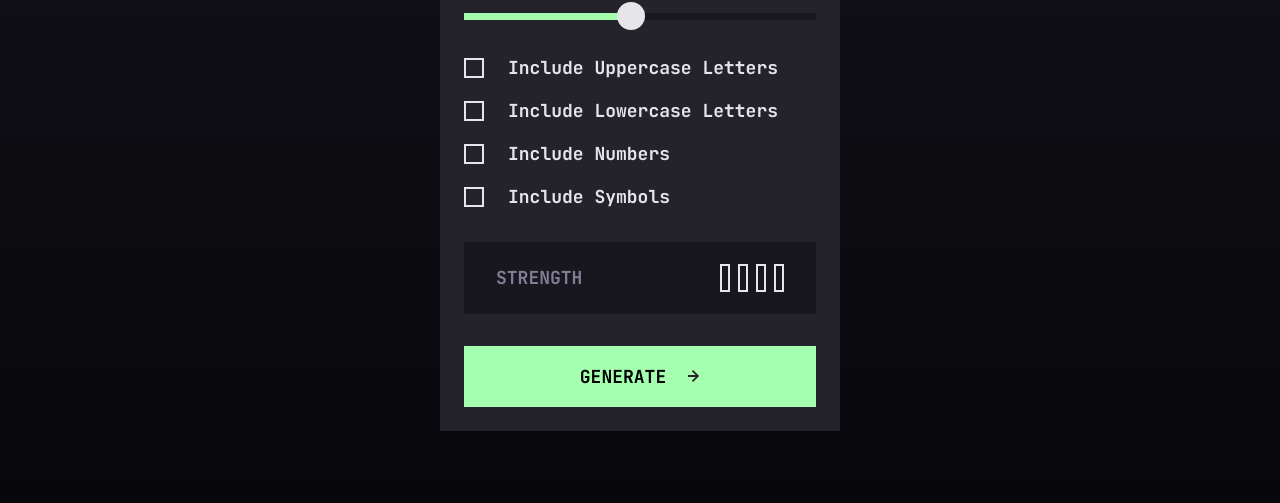
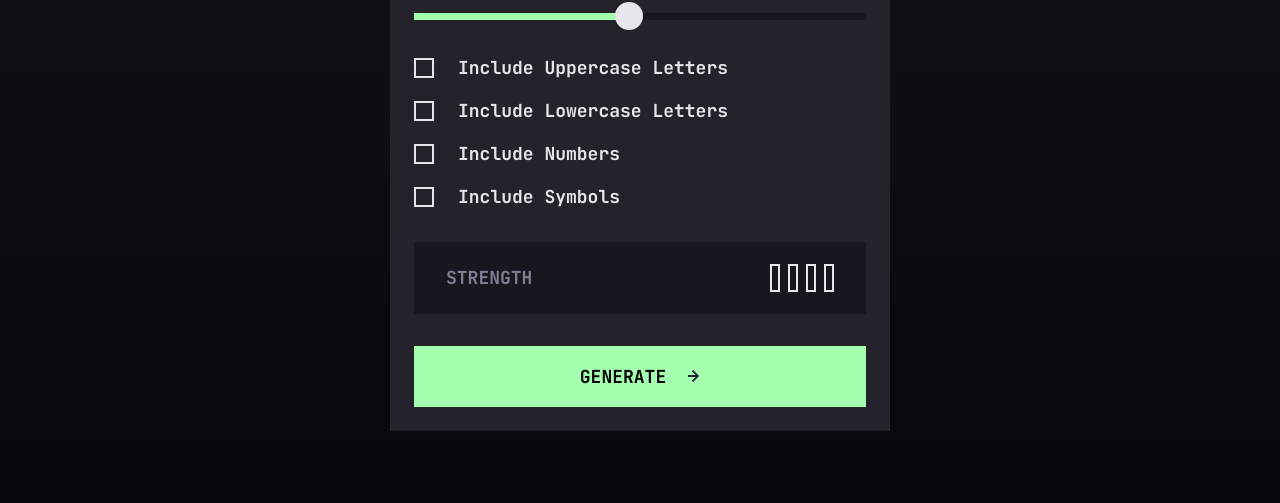
Before and after one commit to okayishmael/password-generator-app, a plain HTML site: page index.html in a window 1280 px wide. Shown: the part 297-800 px from the top of the page. Drawn offline with Linux system fonts and the light colour scheme.

Commit message:
updated css and html

```diff
--- a/css/style.css
+++ b/css/style.css
@@ -49,7 +49,8 @@ h1 {
   margin-bottom: 1rem;
 }
 
-p {
+p,
+label {
   font-size: 1.8rem;
   color: var(--color-light);
 }
@@ -67,7 +68,7 @@ p {
 }
 
 .password-display {
-  font-size: 3.4rem;
+  font-size: 1.4rem;
   color: var(--color-light);
 }
 
@@ -206,7 +207,7 @@ input[type="checkbox"] {
   display: none;
   content: url("/assets/images/icon-check.svg");
   position: absolute;
-  top: 3px;
+  top: -3px;
 }
 
 .custom-checkbox:hover {
@@ -306,6 +307,6 @@ input[type="checkbox"]:focus ~ .custom-checkbox {
     min-height: 100vh;
   }
   .container {
-    width: 40rem;
+    width: 50rem;
   }
 }
--- a/index.html
+++ b/index.html
@@ -47,25 +47,25 @@
         <label for="uppercase">
           <input type="checkbox" id="uppercase" value="uppercase">
           <span class="custom-checkbox"></span>
-          <p>Include Uppercase Letters</p>
+          Include Uppercase Letters
         </label>
 
         <label for="lowercase">
           <input type="checkbox" id="lowercase" value="lowercase">
           <span class="custom-checkbox"></span>
-          <p>Include Lowercase Letters</p>
+          Include Lowercase Letters
         </label>
 
         <label for="numbers">
           <input type="checkbox" id="numbers" value="numbers">
           <span class="custom-checkbox"></span>
-          <p>Include Numbers</p>
+          Include Numbers
         </label>
 
         <label for="symbols">
           <input type="checkbox" id="symbols" value="symbols">
           <span class="custom-checkbox"></span>
-          <p>Include Symbols</p>
+          Include Symbols
         </label>
       </div>
 
```
